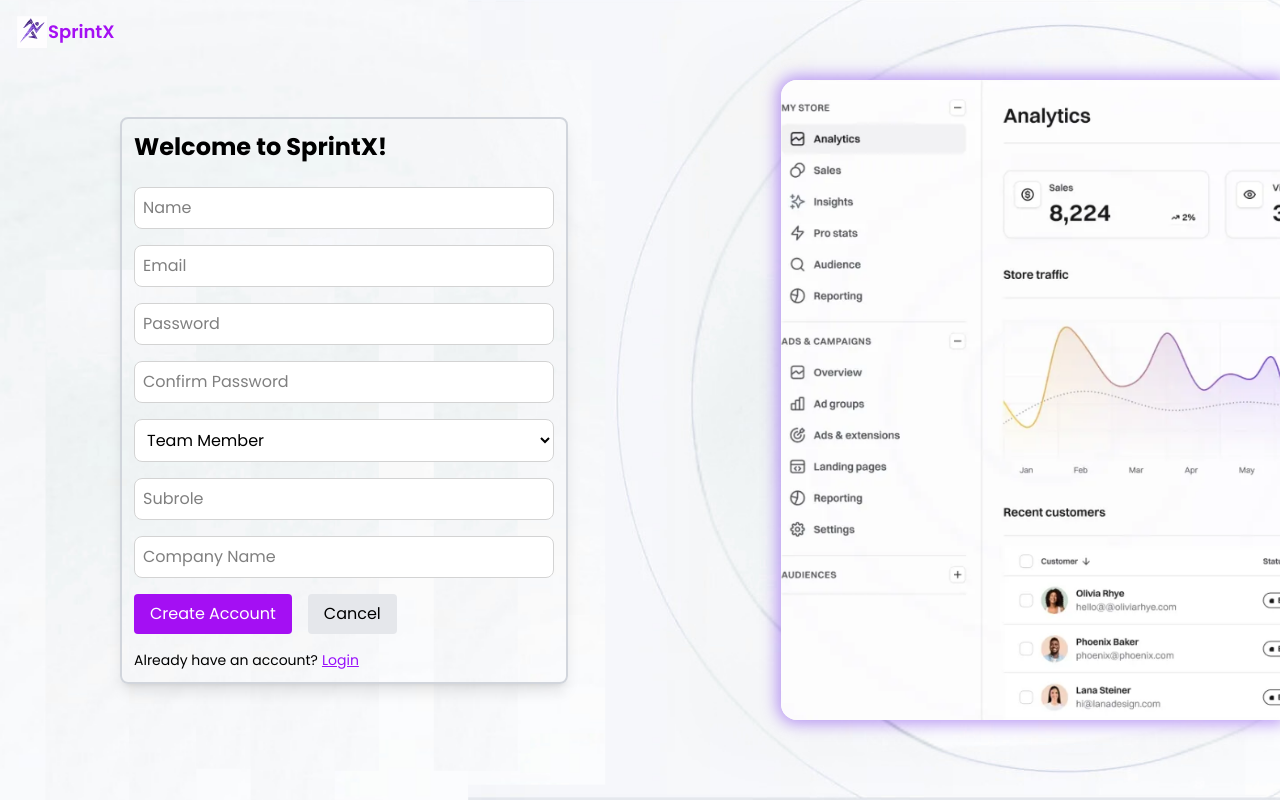
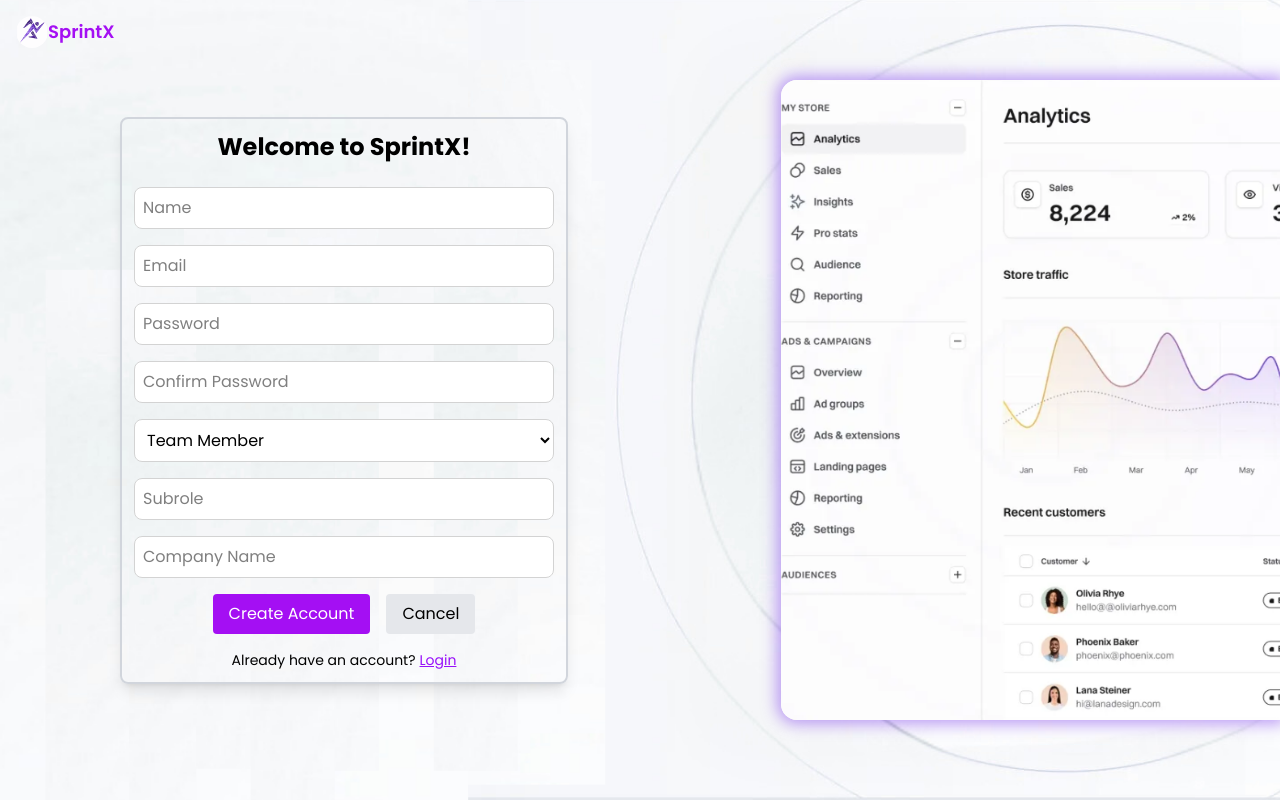
Before and after one commit to Sabarish-developer/SprintX, a React (Vite) app in the folder client/: page /signup in a window 1280 px wide. Built offline with nearby package versions, Linux system fonts and the light colour scheme.

Commit message:
SignUp Altered-3

```diff
--- a/client/src/components/SignUp.jsx
+++ b/client/src/components/SignUp.jsx
@@ -38,14 +38,14 @@
   return (
     <div className="min-h-screen w-full bg-cover w-300 bg-fixed bg-center" style={{ backgroundImage: `url(${circlebg})` }}>
     <div className="absolute top-4 left-4 flex items-center space-x-0">
-        <img src={logo} alt="Logo" className="w-8 h-8 object-contain" />
+        <img src={logo} alt="Logo" className="w-8 h-8 border-0 rounded-full object-contain" />
         <span className="text-lg font-semibold text-[#a40ff3] tightly-tracked">SprintX</span>
     </div>
     <div className="min-h-screen flex flex-col justify-center items-center md:flex-col lg:flex-row text-black lg:pl-8">
       {/* Form Section */}
       <div className="w-full lg:w-1/2 bo flex flex-col justify-center items-center p-2">
         <form onSubmit={handleSubmit(onSubmit)} className="w-full mt-3 lg:mt-0 border lg:border-2 rounded-lg border-gray-300 shadow-lg max-w-md space-y-4 p-3">
-          <h2 className="text-2xl font-bold mb-6 w-full self-start">Welcome to SprintX!</h2>
+          <h2 className="text-2xl font-bold mb-6 w-full text-center">Welcome to SprintX!</h2>
           <input {...register("name", { required: true })} placeholder="Name" className="input-field" />
           {errors.name && <span className="text-red-500 text-sm">Name is required</span>}
 
@@ -80,7 +80,6 @@
             <option value="Team member">Team Member</option>
             <option value="Scrum master">Scrum Master</option>
             <option value="Product owner">Product Owner</option>
-            <option value="Admin">Admin</option>
           </select>
 
           <input {...register("subrole", { required: true })} placeholder="Subrole" className="input-field" />
@@ -89,7 +88,7 @@
           <input {...register("company", { required: true })} placeholder="Company Name" className="input-field" />
           {errors.company && <span className="text-red-500 text-sm">Company name is required</span>}
 
-          <div className="flex gap-4">
+          <div className="flex gap-4 justify-center">
             <button type="submit" className="bg-[#a40ff3] text-white px-4 py-2 rounded hover:bg-purple-500">
               Create Account
             </button>
@@ -98,7 +97,7 @@
             </button>
           </div>
 
-          <p className="text-sm mt-2">
+          <p className="text-sm mt-2 text-center">
             Already have an account?
             <span onClick={() => navigate('/login')} className="text-purple-600 cursor-pointer underline ml-1">Login</span>
           </p>
```
